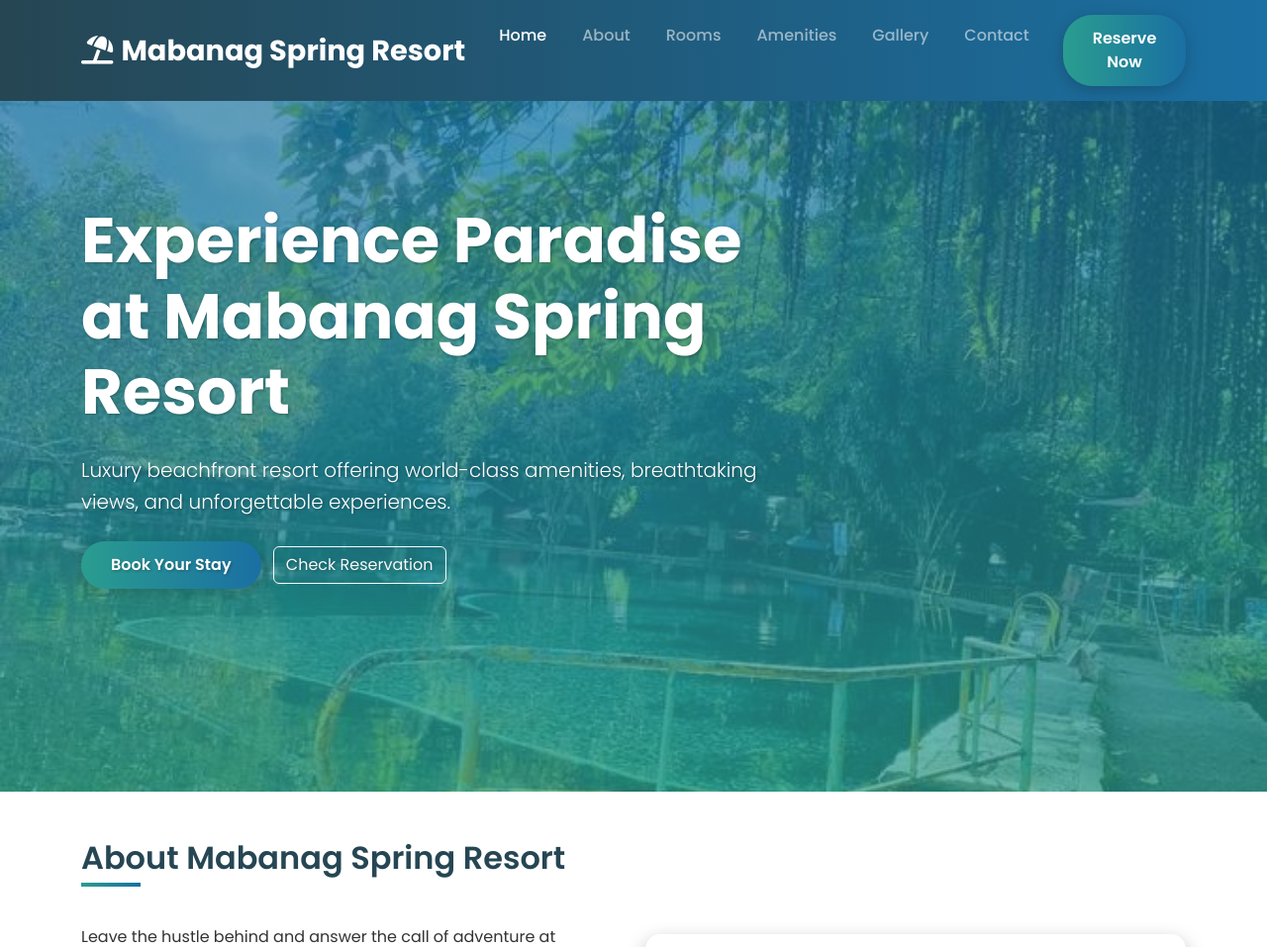
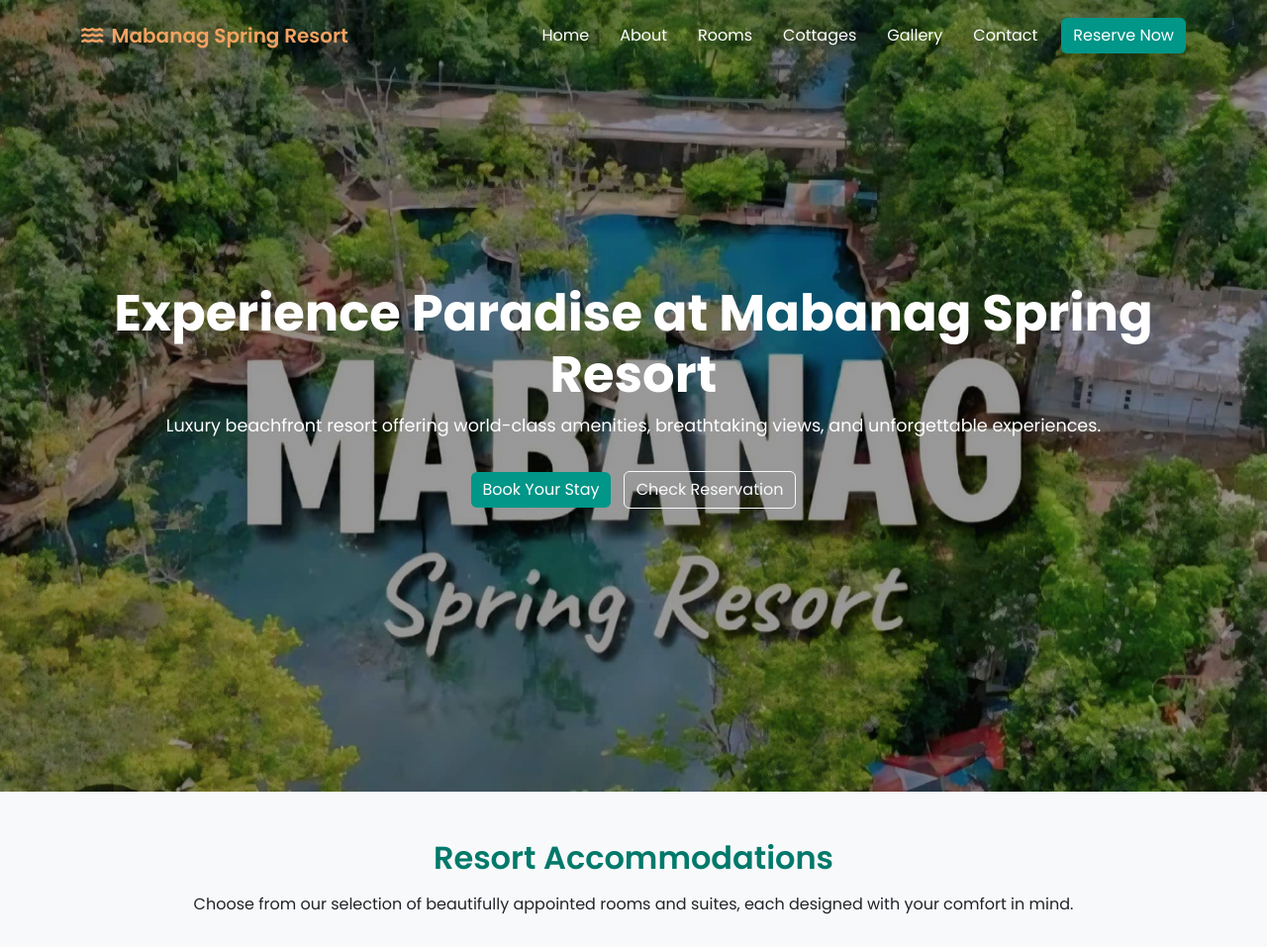
Before and after one commit to NMSCSTR/MABANAG-SPRING-RESORT, a PHP site: page / in a window 1280 px wide. Shown: the top 957 px of the page at 99% size. Run offline with PHP 8.4, Linux system fonts and the light colour scheme; data comes from the database, SQL or seed files in the repository; tables that the repository leaves empty or names only in its code hold one stand-in row (values such as "Sample post"); some libraries are stand-ins or nearby versions; grey boxes are pictures that could not be loaded.

Commit message:
enhancing design

```diff
--- a/admin/transaction.php
+++ b/admin/transaction.php
@@ -287,7 +287,7 @@
                                             </div>
                                         </td>
                                         <td><?php echo $fetch['reservation_type']?></td>
-                                        <td><?php echo date('M j, Y g:i A', strtotime($fetch['reservation_date']))?></td>
+                                        <td><?php echo date('M j, Y', strtotime($fetch['reservation_date']))?></td>
                                         <td>
                                             <?php if($fetch['amount']): ?>
                                                 <strong class="text-primary">₱<?php echo number_format($fetch['amount'], 2)?></strong>
--- a/css/index_style.css
+++ b/css/index_style.css
@@ -45,7 +45,7 @@ body {
 
 .hero-section {
     background: linear-gradient(rgba(26, 111, 163, 0.7), rgba(42, 157, 143, 0.7)),
-                url('../photo/bg.jpg');
+                url('../photo/bgmabanag.jpg');
     background-size: cover;
     background-position: center;
     height: 100vh;
--- a/index.php
+++ b/index.php
@@ -2,57 +2,181 @@
 <html lang="en">
 <?php
 require_once 'admin/connect.php';
-    $sql = mysqli_query($conn, " SELECT * FROM `owners_info` WHERE `info_id` = 1");
+$sql = mysqli_query($conn, "SELECT * FROM `owners_info` WHERE `info_id` = 1");
 $info = mysqli_fetch_assoc($sql);
+?>
 
-
-?>
 <head>
     <meta charset="utf-8">
     <meta name="viewport" content="width=device-width, initial-scale=1">
     <title>Mabanag Spring Resort</title>
-    <link href="https://cdn.jsdelivr.net/npm/bootstrap@5.3.8/dist/css/bootstrap.min.css" rel="stylesheet"
-        integrity="sha384-sRIl4kxILFvY47J16cr9ZwB07vP4J8+LH7qKQnuqkuIAvNWLzeN8tE5YBujZqJLB" crossorigin="anonymous">
-    <link rel="preconnect" href="https://fonts.googleapis.com">
-    <link rel="preconnect" href="https://fonts.gstatic.com" crossorigin>
-    <link href="https://fonts.googleapis.com/css2?family=Poppins:wght@300;400;500;600;700&display=swap" rel="stylesheet">
+
+    <!-- Bootstrap -->
+    <link href="https://cdn.jsdelivr.net/npm/bootstrap@5.3.8/dist/css/bootstrap.min.css" rel="stylesheet">
+    <!-- Fonts & Icons -->
+    <link href="https://fonts.googleapis.com/css2?family=Poppins:wght@300;400;600;700&display=swap" rel="stylesheet">
     <link rel="stylesheet" href="https://cdnjs.cloudflare.com/ajax/libs/font-awesome/6.4.0/css/all.min.css">
-    <link rel="stylesheet" href="css/index_style.css">
-</head>
+
+    <style>
+    :root {
+        --ocean-blue: #1a6fa3;
+        --seafoam-green: #2a9d8f;
+        --sand: #f4a261;
+        --coral: #e76f51;
+        --deep-blue: #264653;
+        --light-blue: #8ecae6;
+        --resort-primary: #009688;
+        --resort-accent: #00796b;
+    }
+
+    body {
+        font-family: 'Poppins', sans-serif;
+        background-color: #f9f9f9;
+    }
+
+    /* Navbar */
+    .navbar {
+        padding: 1rem;
+        transition: all 0.4s ease;
+    }
+
+    .navbar.sticky {
+        background-color: rgba(38, 70, 83, 0.9);
+        backdrop-filter: blur(6px);
+        box-shadow: 0 2px 10px rgba(0, 0, 0, 0.15);
+    }
+
+    .navbar-brand {
+        font-weight: 600;
+        color: var(--sand) !important;
+    }
+
+    .navbar-nav .nav-link {
+        color: white !important;
+        font-weight: 500;
+        margin-left: 15px;
+        transition: 0.3s;
+    }
+
+    .navbar-nav .nav-link:hover {
+        color: var(--sand) !important;
+    }
+
+    .btn-reserve,
+    .btn-resort {
+        background-color: var(--resort-primary);
+        color: #fff;
+        border: none;
+        transition: 0.3s;
+    }
+
+    .btn-reserve:hover,
+    .btn-resort:hover {
+        background-color: var(--resort-accent);
+    }
+
+    /* Hero */
+    .hero-section {
+        background: linear-gradient(rgba(0, 0, 0, 0.4), rgba(0, 0, 0, 0.4)),
+            url('photo/bgmabanag.jpg') center/cover no-repeat;
+        height: 100vh;
+        display: flex;
+        align-items: center;
+        color: white;
+        text-align: center;
+    }
+
+    .hero-content h1 {
+        font-size: 3.2rem;
+        font-weight: 700;
+    }
+
+    .hero-content p {
+        font-size: 1.1rem;
+        margin-bottom: 2rem;
+    }
+
+    /* Section Titles */
+    .section-title {
+        color: var(--resort-accent);
+        font-weight: 600;
+        margin-bottom: 1rem;
+    }
+
+    /* Cards */
+    .room-card {
+        border: none;
+        border-radius: 12px;
+        box-shadow: 0 4px 12px rgba(0, 0, 0, 0.1);
+        overflow: hidden;
+        transition: 0.3s;
+    }
+
+    .room-card:hover {
+        transform: translateY(-5px);
+    }
+
+    /* Footer */
+    .footer {
+        background-color: var(--deep-blue);
+        color: white;
+        padding: 60px 0 30px;
+    }
+
+    .footer h5 {
+        color: var(--sand);
+    }
+
+    .footer a {
+        color: #ddd;
+        text-decoration: none;
+        transition: 0.3s;
+    }
+
+    .footer a:hover {
+        color: var(--sand);
+    }
+
+    .social-icons a {
+        margin-right: 10px;
+        color: #fff;
+        font-size: 1.2rem;
+        transition: 0.3s;
+    }
+
+    .social-icons a:hover {
+        color: var(--sand);
+    }
+
+    /* Responsive */
+    @media (max-width: 768px) {
+        .hero-content h1 {
+            font-size: 2rem;
+        }
+
+        .hero-content p {
+            font-size: 1rem;
+        }
+    }
+    </style>
 
 <body>
-    <!-- Navigation -->
     <nav class="navbar navbar-expand-lg navbar-dark fixed-top">
         <div class="container">
-            <a class="navbar-brand" href="#">
-                <i class="fas fa-umbrella-beach me-2"></i>Mabanag Spring Resort
-            </a>
-            <button class="navbar-toggler" type="button" data-bs-toggle="collapse" data-bs-target="#navbarNav"
-                aria-controls="navbarNav" aria-expanded="false" aria-label="Toggle navigation">
+            <a class="navbar-brand" href="#"><i class="fas fa-water me-2"></i>Mabanag Spring Resort</a>
+            <button class="navbar-toggler" type="button" data-bs-toggle="collapse" data-bs-target="#navbarNav">
                 <span class="navbar-toggler-icon"></span>
             </button>
             <div class="collapse navbar-collapse" id="navbarNav">
-                <ul class="navbar-nav ms-auto">
+                <ul class="navbar-nav ms-auto align-items-lg-center">
+                    <li class="nav-item"><a class="nav-link active" href="#">Home</a></li>
+                    <li class="nav-item"><a class="nav-link" href="aboutus.php">About</a></li>
+                    <li class="nav-item"><a class="nav-link" href="rooms.php">Rooms</a></li>
+                    <li class="nav-item"><a class="nav-link" href="cottages.php">Cottages</a></li>
+                    <li class="nav-item"><a class="nav-link" href="#gallery">Gallery</a></li>
+                    <li class="nav-item"><a class="nav-link" href="#contact">Contact</a></li>
                     <li class="nav-item">
-                        <a class="nav-link active" aria-current="page" href="#">Home</a>
-                    </li>
-                    <li class="nav-item">
-                        <a class="nav-link" href="#about">About</a>
-                    </li>
-                    <li class="nav-item">
-                        <a class="nav-link" href="#rooms">Rooms</a>
-                    </li>
-                    <li class="nav-item">
-                        <a class="nav-link" href="#amenities">Amenities</a>
-                    </li>
-                    <li class="nav-item">
-                        <a class="nav-link" href="#gallery">Gallery</a>
-                    </li>
-                    <li class="nav-item">
-                        <a class="nav-link" href="#contact">Contact</a>
-                    </li>
-                    <li class="nav-item">
-                        <a class="btn btn-resort ms-lg-3 mt-2 mt-lg-0" href="guest_reservation.php">Reserve Now</a>
+                        <a class="btn btn-reserve ms-lg-3 mt-2 mt-lg-0" href="guest_reservation.php">Reserve Now</a>
                     </li>
                 </ul>
             </div>
@@ -61,49 +185,12 @@
 
     <!-- Hero Section -->
     <section class="hero-section">
-        <div class="container">
-            <div class="hero-content">
-                <h1 class="display-3 fw-bold mb-4">Experience Paradise at Mabanag Spring Resort</h1>
-                <p class="lead mb-4">Luxury beachfront resort offering world-class amenities, breathtaking views, and unforgettable experiences.</p>
+        <div class="container hero-content">
+            <h1>Experience Paradise at Mabanag Spring Resort</h1>
+            <p>Luxury beachfront resort offering world-class amenities, breathtaking views, and unforgettable
+                experiences.</p>
             <a href="guest_reservation.php" class="btn btn-resort me-2">Book Your Stay</a>
             <a id="checkReservationModal" class="btn btn-outline-light">Check Reservation</a>
-            </div>
-        </div>
-    </section>
-
-   <!-- About Section -->
-<section id="about" class="py-5">
-    <div class="container">
-        <div class="row align-items-center">
-            <!-- Text Content -->
-            <div class="col-lg-6 mb-4 mb-lg-0">
-                <h2 class="section-title">About Mabanag Spring Resort</h2>
-                <p>
-                    Leave the hustle behind and answer the call of adventure at Mabanag Spring Resort.
-                    Dive into our invigorating, crystal-clear springs, surrounded by the lush sounds of nature.
-                    This is where you’ll create stories worth telling — from splashing fun with the family to blissful relaxation under the sun.
-                    We provide the perfect setting for every moment, making your vacation or random gimiks as lively or as tranquil as you wish.
-                    Your ultimate spring getaway is waiting.
-                </p>
-                <p><strong>Book Your Adventure!</strong></p>
-                <ul class="list-unstyled">
-                    <li class="mb-2"><i class="fas fa-check text-success me-2"></i> Spring Vibes</li>
-                    <li class="mb-2"><i class="fas fa-check text-success me-2"></i> Stunning Views</li>
-                    <li class="mb-2"><i class="fas fa-check text-success me-2"></i> Multiple dining options</li>
-                    <li class="mb-2"><i class="fas fa-check text-success me-2"></i> Very clear and clean spring water</li>
-                </ul>
-            </div>
-
-            <!-- Video Content -->
-            <div class="col-lg-6 text-center">
-                <div class="about-video-wrapper">
-                    <video autoplay muted loop playsinline class="about-video">
-                        <source src="photo/bgvideo.mp4" type="video/mp4">
-                        Your browser does not support the video tag.
-                    </video>
-                </div>
-            </div>
-        </div>
         </div>
     </section>
 
@@ -118,7 +205,8 @@
     <section id="rooms" class="py-5 bg-light">
         <div class="container">
             <h2 class="section-title text-center">Resort Accommodations</h2>
-        <p class="text-center mb-5">Choose from our selection of beautifully appointed rooms and suites, each designed with your comfort in mind.</p>
+            <p class="text-center mb-5">Choose from our selection of beautifully appointed rooms and suites, each
+                designed with your comfort in mind.</p>
 
             <div class="row">
                 <?php
@@ -127,7 +215,8 @@
                         ?>
                 <div class="col-md-4 mb-4">
                     <div class="card room-card h-100">
-                                <img src="photos/<?php echo htmlspecialchars($row['photo']); ?>" class="card-img-top" alt="<?php echo htmlspecialchars($row['room_type']); ?>">
+                        <img src="photos/<?php echo htmlspecialchars($row['photo']); ?>" class="card-img-top"
+                            alt="<?php echo htmlspecialchars($row['room_type']); ?>">
                         <div class="card-body">
                             <h5 class="card-title"><?php echo htmlspecialchars($row['room_type']); ?></h5>
                             <p class="card-text"><?php echo htmlspecialchars($row['room_description']); ?></p>
@@ -150,7 +239,8 @@
     <section id="amenities" class="py-5">
         <div class="container">
             <h2 class="section-title text-center">Resort Cottages</h2>
-            <p class="text-center mb-5">Enjoy our world-class facilities designed to enhance your stay and create unforgettable memories.</p>
+            <p class="text-center mb-5">Enjoy our world-class facilities designed to enhance your stay and create
+                unforgettable memories.</p>
             <?php
                     require_once 'admin/connect.php';
                     $sql = "SELECT * FROM cottage WHERE cottage_availability = 'available'";
@@ -160,7 +250,8 @@
                         ?>
             <div class="col-md-4 mb-4">
                 <div class="card room-card h-100">
-                                <img src="photos/<?php echo htmlspecialchars($row['photo']); ?>" class="card-img-top" alt="<?php echo htmlspecialchars($row['cottage_type']); ?>">
+                    <img src="photos/<?php echo htmlspecialchars($row['photo']); ?>" class="card-img-top"
+                        alt="<?php echo htmlspecialchars($row['cottage_type']); ?>">
                     <div class="card-body">
                         <h5 class="card-title"><?php echo htmlspecialchars($row['cottage_type']); ?></h5>
                         <p class="card-text"><?php echo htmlspecialchars($row['cottage_description']); ?></p>
@@ -188,22 +279,26 @@
             <div class="row">
                 <div class="col-md-3 mb-4">
                     <div class="gallery-item">
-                        <img src="https://images.unsplash.com/photo-1520250497591-112f2f40a3f4?ixlib=rb-4.0.3&auto=format&fit=crop&w=500&q=80" class="img-fluid rounded" alt="Resort Beach">
+                        <img src="https://images.unsplash.com/photo-1520250497591-112f2f40a3f4?ixlib=rb-4.0.3&auto=format&fit=crop&w=500&q=80"
+                            class="img-fluid rounded" alt="Resort Beach">
                     </div>
                 </div>
                 <div class="col-md-3 mb-4">
                     <div class="gallery-item">
-                        <img src="https://images.unsplash.com/photo-1564501049412-61c2a3083791?ixlib=rb-4.0.3&auto=format&fit=crop&w=500&q=80" class="img-fluid rounded" alt="Resort Pool">
+                        <img src="https://images.unsplash.com/photo-1564501049412-61c2a3083791?ixlib=rb-4.0.3&auto=format&fit=crop&w=500&q=80"
+                            class="img-fluid rounded" alt="Resort Pool">
                     </div>
                 </div>
                 <div class="col-md-3 mb-4">
                     <div class="gallery-item">
-                        <img src="https://images.unsplash.com/photo-1566073771259-6a8506099945?ixlib=rb-4.0.3&auto=format&fit=crop&w=500&q=80" class="img-fluid rounded" alt="Resort Restaurant">
+                        <img src="https://images.unsplash.com/photo-1566073771259-6a8506099945?ixlib=rb-4.0.3&auto=format&fit=crop&w=500&q=80"
+                            class="img-fluid rounded" alt="Resort Restaurant">
                     </div>
                 </div>
                 <div class="col-md-3 mb-4">
                     <div class="gallery-item">
-                        <img src="https://images.unsplash.com/photo-1571896349842-33c89424de2d?ixlib=rb-4.0.3&auto=format&fit=crop&w=500&q=80" class="img-fluid rounded" alt="Resort Garden">
+                        <img src="https://images.unsplash.com/photo-1571896349842-33c89424de2d?ixlib=rb-4.0.3&auto=format&fit=crop&w=500&q=80"
+                            class="img-fluid rounded" alt="Resort Garden">
                     </div>
                 </div>
             </div>
@@ -217,11 +312,17 @@
             <p class="text-center mb-5">See what our guests have to say about their stay at Mabanag Spring Resort.</p>
 
             <div class="row">
+                <?php
+                require 'admin/connect.php'
+
+                ?>
                 <div class="col-md-4 mb-4">
                     <div class="testimonial-card p-4 h-100">
-                        <p class="fst-italic">"Absolutely breathtaking! The service was impeccable and the views were stunning. We'll definitely be back!"</p>
+                        <p class="fst-italic">"Absolutely breathtaking! The service was impeccable and the views were
+                            stunning. We'll definitely be back!"</p>
                         <div class="d-flex align-items-center">
-                            <img src="https://randomuser.me/api/portraits/women/32.jpg" alt="Sarah Johnson" class="rounded-circle me-3" width="50">
+                            <img src="https://randomuser.me/api/portraits/women/32.jpg" alt="Sarah Johnson"
+                                class="rounded-circle me-3" width="50">
                             <div>
                                 <h6 class="mb-0">Sarah Johnson</h6>
                                 <small>New York, USA</small>
@@ -231,9 +332,11 @@
                 </div>
                 <div class="col-md-4 mb-4">
                     <div class="testimonial-card p-4 h-100">
-                        <p class="fst-italic">"The perfect honeymoon destination. The private villa was incredible and the staff went above and beyond."</p>
+                        <p class="fst-italic">"The perfect honeymoon destination. The private villa was incredible and
+                            the staff went above and beyond."</p>
                         <div class="d-flex align-items-center">
-                            <img src="https://randomuser.me/api/portraits/men/44.jpg" alt="Michael Chen" class="rounded-circle me-3" width="50">
+                            <img src="https://randomuser.me/api/portraits/men/44.jpg" alt="Michael Chen"
+                                class="rounded-circle me-3" width="50">
                             <div>
                                 <h6 class="mb-0">Michael & Emma Chen</h6>
                                 <small>London, UK</small>
@@ -243,9 +346,11 @@
                 </div>
                 <div class="col-md-4 mb-4">
                     <div class="testimonial-card p-4 h-100">
-                        <p class="fst-italic">"Our family had an amazing time. The kids loved the pools and activities. Truly a memorable vacation!"</p>
+                        <p class="fst-italic">"Our family had an amazing time. The kids loved the pools and activities.
+                            Truly a memorable vacation!"</p>
                         <div class="d-flex align-items-center">
-                            <img src="https://randomuser.me/api/portraits/women/68.jpg" alt="Lisa Rodriguez" class="rounded-circle me-3" width="50">
+                            <img src="https://randomuser.me/api/portraits/women/68.jpg" alt="Lisa Rodriguez"
+                                class="rounded-circle me-3" width="50">
                             <div>
                                 <h6 class="mb-0">Lisa Rodriguez</h6>
                                 <small>Toronto, Canada</small>
@@ -263,7 +368,8 @@
             <div class="row align-items-center">
                 <div class="col-lg-8">
                     <h2 class="mb-3">Ready for Your Dream Vacation?</h2>
-                    <p class="mb-0">Book your stay today and experience the luxury and tranquility of Mabanag Spring Resort.</p>
+                    <p class="mb-0">Book your stay today and experience the luxury and tranquility of Mabanag Spring
+                        Resort.</p>
                 </div>
                 <div class="col-lg-4 text-lg-end">
                     <a href="#" class="btn btn-light btn-lg px-4">Check Availability</a>
@@ -312,7 +418,9 @@
             <div class="row">
                 <div class="col-lg-4 mb-4 mb-lg-0">
                     <h5><i class="fas fa-umbrella-beach me-2"></i>Mabanag Spring Resort</h5>
-                    <p>A place to breathe deeply and soak in panoramic mountain views. Nestled among ancient pines and the gentle sounds of a nearby spring, it’s a simple escape into the heart of nature’s grandeur.</p>
+                    <p>A place to breathe deeply and soak in panoramic mountain views. Nestled among ancient pines and
+                        the gentle sounds of a nearby spring, it’s a simple escape into the heart of nature’s grandeur.
+                    </p>
                     <div class="social-icons">
                         <a href="#"><i class="fab fa-facebook-f"></i></a>
                         <a href="#"><i class="fab fa-twitter"></i></a>
@@ -363,7 +471,8 @@
     </footer>
 
     <!-- Reservation Check Modal -->
-<div class="modal fade resort-modal" id="reservationModal" tabindex="-1" aria-labelledby="reservationModalLabel" aria-hidden="true">
+    <div class="modal fade resort-modal" id="reservationModal" tabindex="-1" aria-labelledby="reservationModalLabel"
+        aria-hidden="true">
         <div class="modal-dialog">
             <div class="modal-content">
                 <div class="modal-header resort-modal-header">
@@ -372,11 +481,14 @@
                 </div>
                 <div class="modal-body">
                     <label for="transacRefInput" class="form-label">Enter Transaction Reference</label>
-        <input type="text" class="form-control resort-modal-input" id="transacRefInput" placeholder="Transaction Ref...">
+                    <input type="text" class="form-control resort-modal-input" id="transacRefInput"
+                        placeholder="Transaction Ref...">
                 </div>
                 <div class="modal-footer">
-        <button type="button" class="btn btn-outline-secondary resort-modal-btn" data-bs-dismiss="modal">Close</button>
-        <button type="button" class="btn btn-resort resort-modal-btn" id="checkReservationBtn">Check</button>
+                    <button type="button" class="btn btn-outline-secondary resort-modal-btn"
+                        data-bs-dismiss="modal">Close</button>
+                    <button type="button" class="btn btn-resort resort-modal-btn"
+                        id="checkReservationBtn">Check</button>
                 </div>
             </div>
         </div>
@@ -402,5 +514,18 @@ document.getElementById('checkReservationBtn').addEventListener('click', functio
         integrity="sha384-FKyoEForCGlyvwx9Hj09JcYn3nv7wiPVlz7YYwJrWVcXK/BmnVDxM+D2scQbITxI" crossorigin="anonymous">
     </script>
     <script src="https://kit.fontawesome.com/a076d05399.js" crossorigin="anonymous"></script>
+
+    <script>
+    // Sticky navbar on scroll
+    window.addEventListener('scroll', function() {
+        const navbar = document.querySelector('.navbar');
+        if (window.scrollY > 20) {
+            navbar.classList.add('sticky');
+        } else {
+            navbar.classList.remove('sticky');
+        }
+    });
+    </script>
 </body>
+
 </html>
```
Also changed, not shown: aboutus.php (+212 -0 lines), photo/bgmabanag.jpg (added), rooms.php (added). Lines whose indentation alone changed are shown as unchanged.
